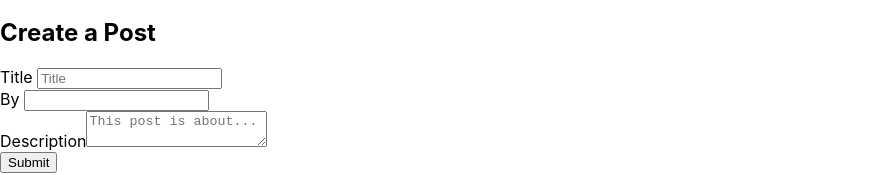
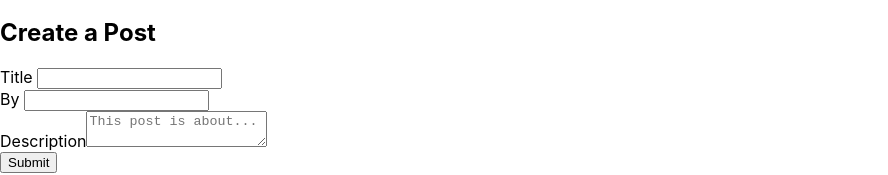
Before and after one commit to Nlopez4/blog-app, a React (Create React App) app: page / in a window 1280 px wide. Shown: the part 212-387 px from the top of the page, without its empty margins (0-888 px from the left). Built offline with nearby package versions, Linux system fonts and the light colour scheme.

Commit message:
remove title placeholder on createpost form

```diff
--- a/src/components/CreatePost/index.js
+++ b/src/components/CreatePost/index.js
@@ -29,7 +29,6 @@ function CreatePost() {
                 <input
                     type="title"
                     name="title"
-                    placeholder="Title"
                     onChange={handleTitleChange}
                     value={title}
                 />
```
